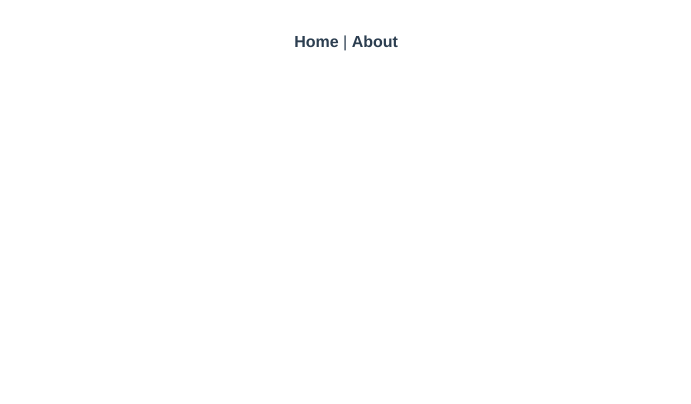
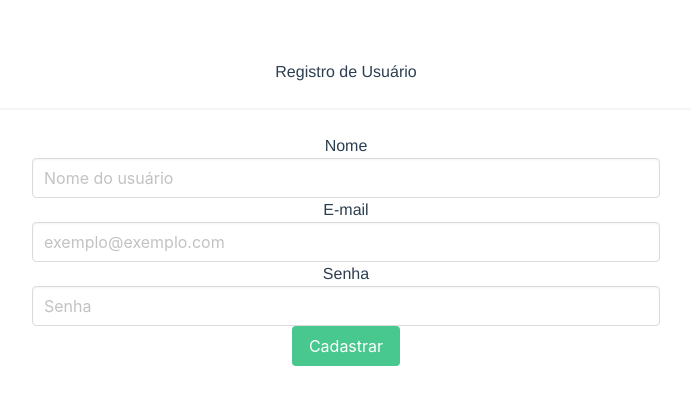
Before and after one commit to GustavoGomesDias/proj6, a Vue app: page /register in a window 1280 px wide. Before the commit this address had no page. Shown: the top 404 px of the page, without its empty margins (294-985 px from the left). Built offline with nearby package versions, Linux system fonts and the light colour scheme.

Commit message:
Aula 316 - Formulário simples

```diff
--- a/src/App.vue
+++ b/src/App.vue
@@ -1,7 +1,5 @@
 <template>
   <div id="nav">
-    <router-link to="/">Home</router-link> |
-    <router-link to="/about">About</router-link>
   </div>
   <router-view/>
 </template>
--- a/src/router/index.js
+++ b/src/router/index.js
@@ -1,11 +1,17 @@
-import { createRouter, createWebHistory } from 'vue-router'
-import Home from '../views/Home.vue'
+import { createRouter, createWebHistory } from 'vue-router';
+import Home from '../views/Home.vue';
+import Register from '../views/Register.vue';
 
 const routes = [
   {
     path: '/',
     name: 'Home',
     component: Home
+  },
+  {
+    path: '/register',
+    name: 'Register',
+    component: Register
   },
   {
     path: '/about',
--- /dev/null
+++ b/src/views/Register.vue
@@ -0,0 +1,27 @@
+<template>
+    <div>
+        <h2>Registro de Usuário</h2>
+        <hr>
+        <div class="columns is-centered">
+            <div class="column is-half">
+                <p>Nome</p>
+                <input type="text" placeholder="Nome do usuário" class="input is-half">
+                <p>E-mail</p>
+                <input type="email" placeholder="exemplo@exemplo.com" class="input">
+                <p>Senha</p>
+                <input type="password" class="input" placeholder="Senha">
+                <button class="button is-success">Cadastrar</button>
+            </div>
+        </div>
+    </div>
+</template>
+
+<script>
+export default {
+
+}
+</script>
+
+<style scoped>
+
+</style>
```
